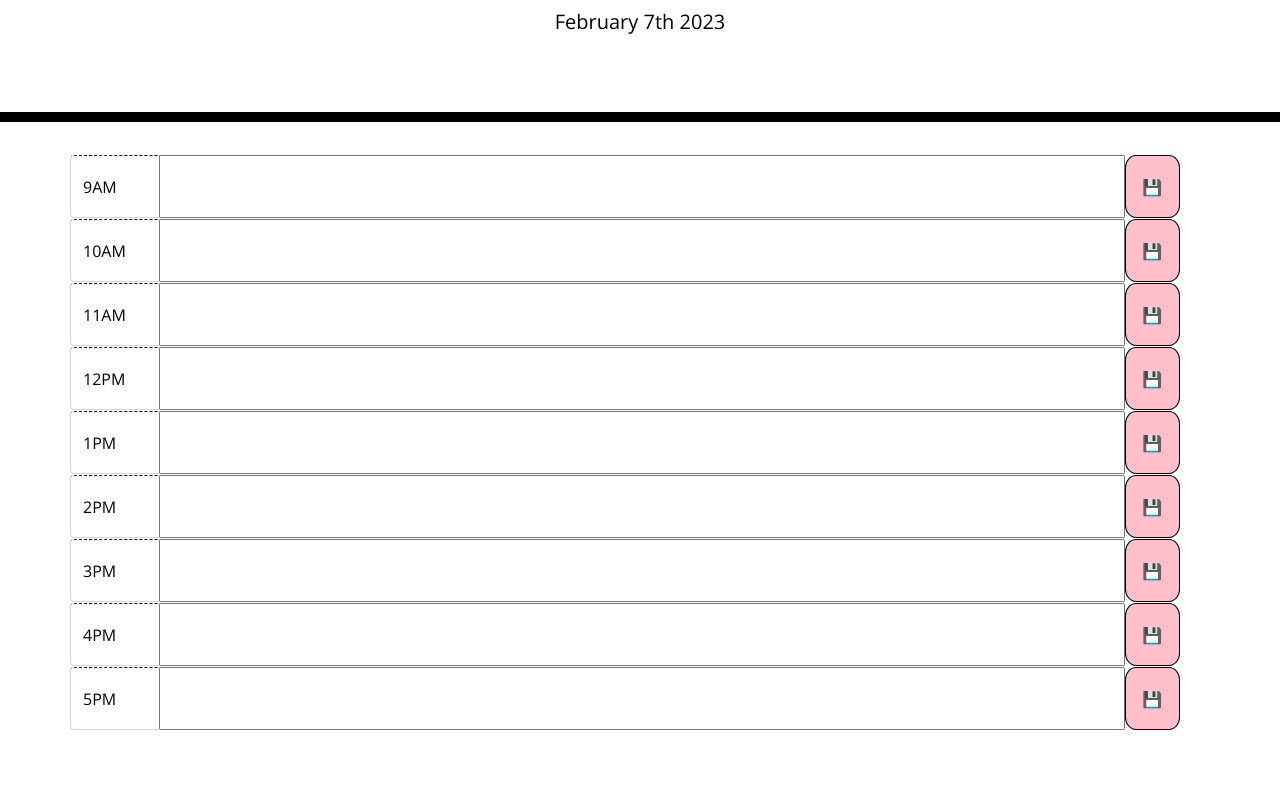
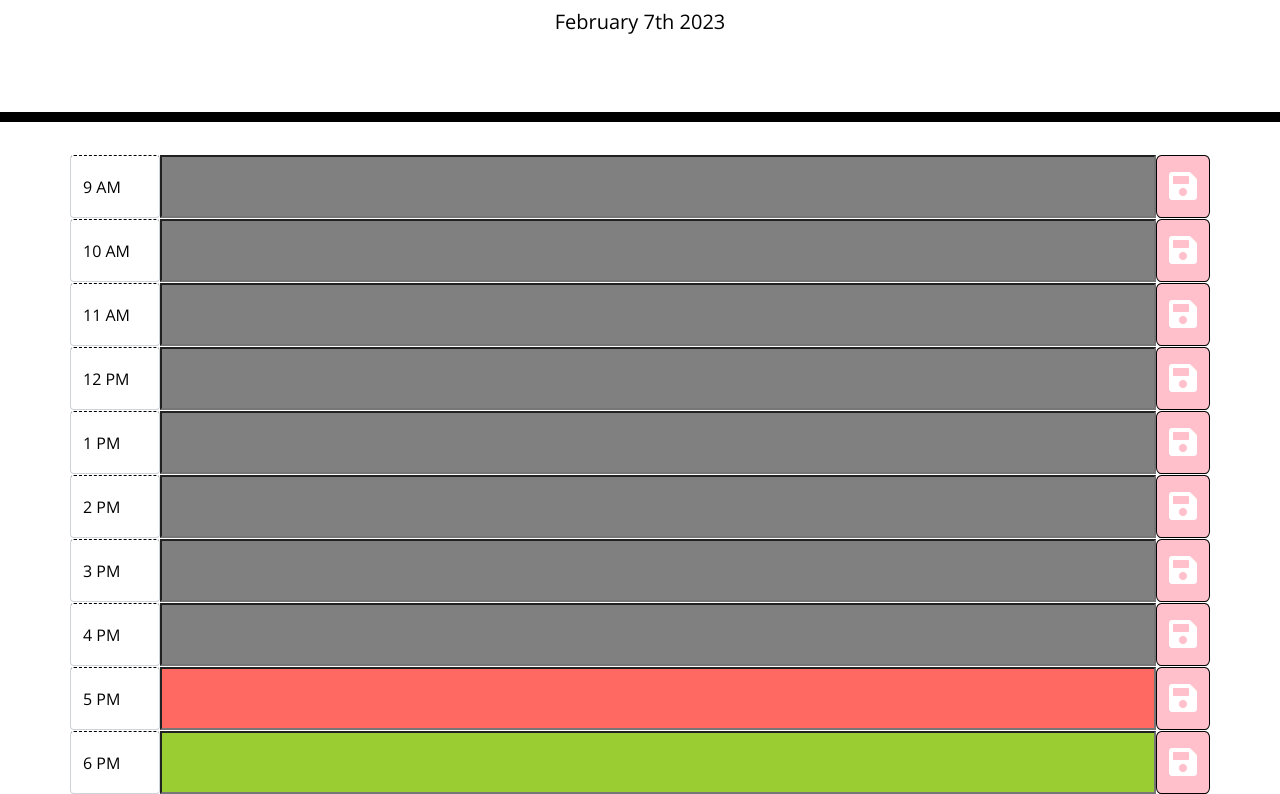
Before and after one commit to 19Lola89/daily_planner_app, a plain HTML site: page index.html in a window 1280 px wide. Shown: the part 182-976 px from the top of the page. Before the commit the page ends 912 px from the top, so only its background shows below. Drawn offline with nearby package versions, Linux system fonts and the light colour scheme.

Commit message:
added_additional_fuctionality

```diff
--- a/index.html
+++ b/index.html
@@ -31,72 +31,6 @@
     </header>
     <div class="container">
       <!-- Timeblocks go here -->
-
-      <div class="input-group row">
-        <div class="input-group-prepend">
-          <span class="input-group-text hour">9AM</span>
-        </div>
-        <input type="text" class="box-style" />
-        <button class="btn saveBtn">💾</button>
-      </div>
-
-      <div class="input-group row">
-        <div class="input-group-prepend">
-          <span class="input-group-text hour">10AM</span>
-        </div>
-        <input type="text" class="box-style" />
-        <button class="btn saveBtn">💾</button>
-      </div>
-
-      <div class="input-group row">
-        <div class="input-group-prepend">
-          <span class="input-group-text hour">11AM</span>
-        </div>
-        <input type="text" class="box-style" />
-        <button class="btn saveBtn">💾</button>
-      </div>
-      <div class="input-group row">
-        <div class="input-group-prepend">
-          <span class="input-group-text hour">12PM</span>
-        </div>
-        <input type="text" class="box-style" />
-        <button class="btn saveBtn">💾</button>
-      </div>
-      <div class="input-group row">
-        <div class="input-group-prepend">
-          <span class="input-group-text hour">1PM</span>
-        </div>
-        <input type="text" class="box-style" />
-        <button class="btn saveBtn">💾</button>
-      </div>
-      <div class="input-group row">
-        <div class="input-group-prepend">
-          <span class="input-group-text hour">2PM</span>
-        </div>
-        <input type="text" class="box-style" />
-        <button class="btn saveBtn">💾</button>
-      </div>
-      <div class="input-group row">
-        <div class="input-group-prepend">
-          <span class="input-group-text hour">3PM</span>
-        </div>
-        <input type="text" class="box-style" />
-        <button class="btn saveBtn">💾</button>
-      </div>
-      <div class="input-group row">
-        <div class="input-group-prepend">
-          <span class="input-group-text hour">4PM</span>
-        </div>
-        <input type="text" class="box-style" />
-        <button class="btn saveBtn">💾</button>
-      </div>
-      <div class="input-group row">
-        <div class="input-group-prepend">
-          <span class="input-group-text hour">5PM</span>
-        </div>
-        <input type="text" class="box-style" />
-        <button class="btn saveBtn">💾</button>
-      </div>
     </div>
     <!--
     <script src="./starter/moment_lib/moment.min.js"></script> -->
--- a/starter/script.js
+++ b/starter/script.js
@@ -11,8 +11,6 @@
 const toDate = moment().format("MMMM Do YYYY");
 const currentHour = moment().hour();
 
-// const militaryHours = [9, 10, 11, 12, 13, 14, 15, 16, 17, 18];
-
 var businessHours = [
   "9 AM",
   "10 AM",
@@ -25,6 +23,38 @@ var businessHours = [
   "5 PM",
   "6 PM",
 ];
+
+var hourFormat = [9, 10, 11, 12, 13, 14, 15, 16, 17];
+
 // setting the header to correct date and time
 
 $("#currentDay").text(toDate);
+
+// creating a loop for business hours
+
+for (let i = 0; i < businessHours.length; i++) {
+  //adding the elements to DOM
+  let row = $("<div class='row'>");
+  let hourEl = $(" <span class='input-group-text hour'>").text(
+    businessHours[i]
+  );
+  let timeSpace = $("<input type='text'class='box-style'/>").attr("id", i);
+
+  // setting the data atr for colour-code
+  if (currentHour === hourFormat[i]) {
+    timeSpace.addClass("present");
+  } else if (currentHour > hourFormat[i]) {
+    timeSpace.addClass("past");
+  } else {
+    timeSpace.addClass("future");
+  }
+
+  let buttonIcon = $("<i class='fas fa-save fa-2x'>");
+  let saveButton = $("<button class='btn saveBtn'>")
+    .attr("data-id", i)
+    .append(buttonIcon);
+
+  row.append(row, hourEl, timeSpace, saveButton);
+  $(".container").append(row);
+}
+// local stoarge
--- a/starter/style.css
+++ b/starter/style.css
@@ -43,7 +43,7 @@ textarea {
 }
 
 .past {
-  background-color: #d3d3d3;
+  background-color: grey;
   color: white;
 }
 
@@ -53,7 +53,7 @@ textarea {
 }
 
 .future {
-  background-color: #77dd77;
+  background-color: yellowgreen;
   color: white;
 }
 
@@ -72,8 +72,7 @@ textarea {
 
 .btn {
   border-color: black;
-  border-radius: 20%;
-  width: 5%;
+  border-radius: 10%;
 }
 
 .row {
@@ -84,10 +83,6 @@ textarea {
   width: 90px;
 }
 
-.plain {
-  padding: 3px;
-}
-
 .box-style {
   flex-grow: 1;
 }
```
